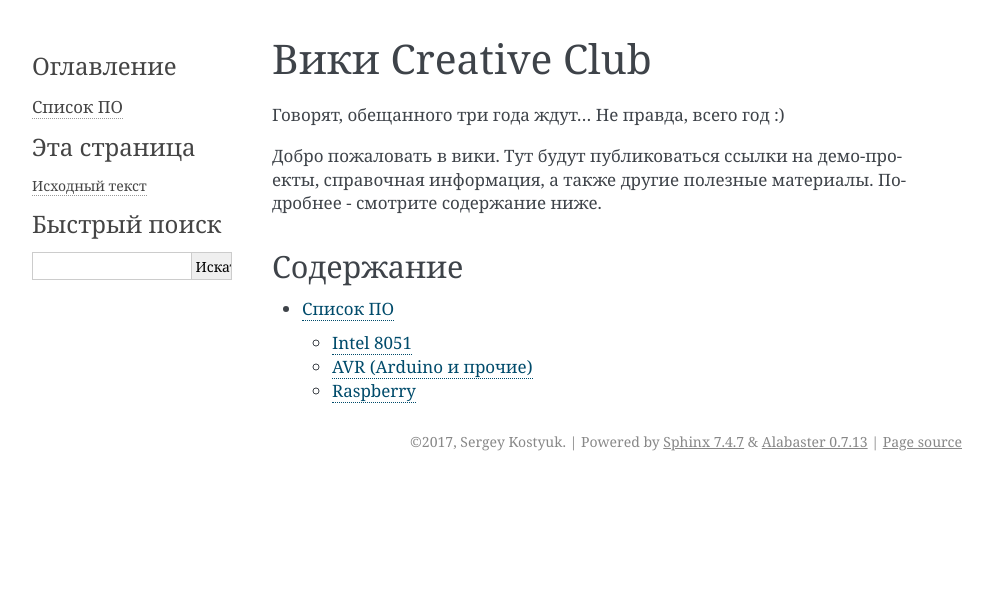
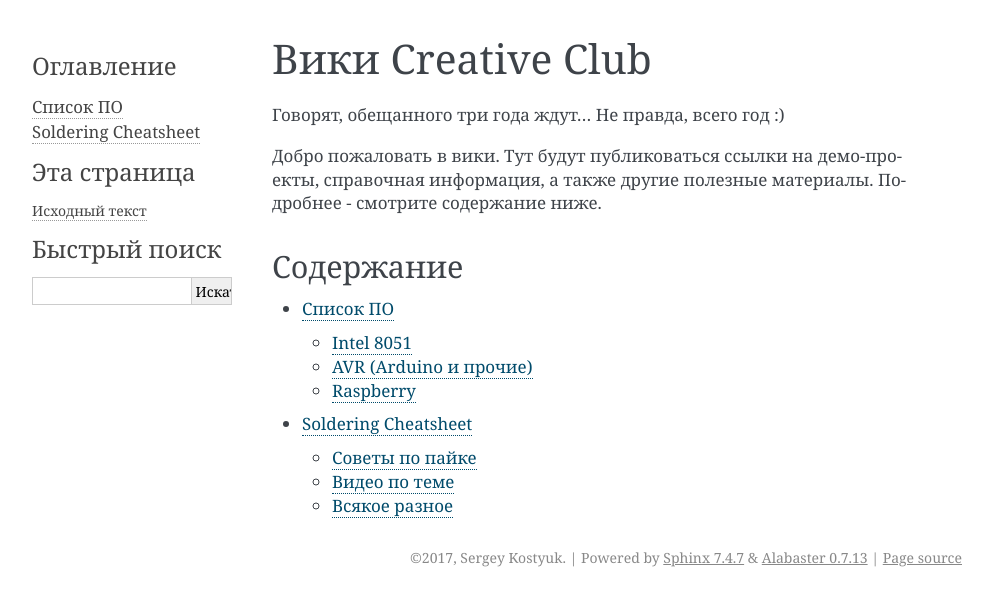
Before and after one commit to crtv-club/crtv_club, a Sphinx documentation site: the page built from docs/source/index.rst, in a window 1280 px wide. Shown: the top 606 px of the page, without its empty margins (148-1141 px from the left). Built offline with Sphinx 7.4.7, drawn with Linux system fonts in a browser that asks for light colours; some of the changed lines change nothing that is shown.

Commit message:
added soldering cheatsheet

```diff
--- a/docs/source/index.rst
+++ b/docs/source/index.rst
@@ -20,3 +20,4 @@
    :maxdepth: 2
 
    list_of_software
+   soldering_cheatsheet
--- /dev/null
+++ b/docs/source/soldering_cheatsheet.rst
@@ -0,0 +1,52 @@
+Soldering Cheatsheet
+====================
+
+Советы по пайке
+---------------
+
+Небольшие советы по пайке:
+
+- Хорошо подготовьте рабочее место. Все необходимое должно быть под рукой. Ничего не должно мешать
+
+- Типичная температура пайки: около 200 градусов. Может быть меньше или больше, по допустимым температурам пайки компонентов смотите даташиты
+
+- Используйте влажную губку для очистки жала: https://www.youtube.com/watch?v=LjonpfTIzg0
+
+- Не перегревайте элементы
+
+- Как паять выводные компоненты - смотрите в серии видео выше
+
+- Используйте флюс для снятия окиси с контактов. Если окись не снять - ничего не припаяется. Или припаяется плохо.
+
+- Есть олово с флюсом внутри проволки. Им очень просто запаивать гребенки ("штырьки" на плате; контакты типа "папа" на плату).
+
+- Для выпайки можно использовать медную оплетку. Такая оплетка смочена флюсом и собирает в себя все олово с места соединения
+
+
+Видео по теме
+-------------
+
+- Очень старые, но классные видео по пайке: https://www.youtube.com/watch?v=vIT4ra6Mo0s. Там целая серия, смотреть по очереди. На том же канале есть видео про восстановление выгоревших участков плат и пятаков. Рекомендую. Хоть там и нет никакой SMD. Язык: английский
+
+- Видео по флюсам: https://www.youtube.com/watch?v=bIU6MwFmzj4. Долгое, но неплохое. На русском.
+
+- Видео по припоям: https://www.youtube.com/watch?v=0Yq1naSend8. Долгое, но неплохое. На русском.
+
+- FIXME: Найти толковое видео по SMD
+
+
+Всякое разное
+-------------
+
+Пайка гребенок
+^^^^^^^^^^^^^^
+
+Алгоритм пайки (коротко):
+
+- подставить жало паяльника с одного конца
+- приложить припой с другого конца к месту соединения
+- пододвинуть припой ближе к жалу паяльника, чтобы он начал плавиться
+- добиться равномерного растекания припоя
+- потом контрольный: убираем припой и прогреваем место соединения, чтобы получилась красивая капелька
+
+Демонстрация: https://www.youtube.com/watch?v=7LY7w1AkMkw
```
